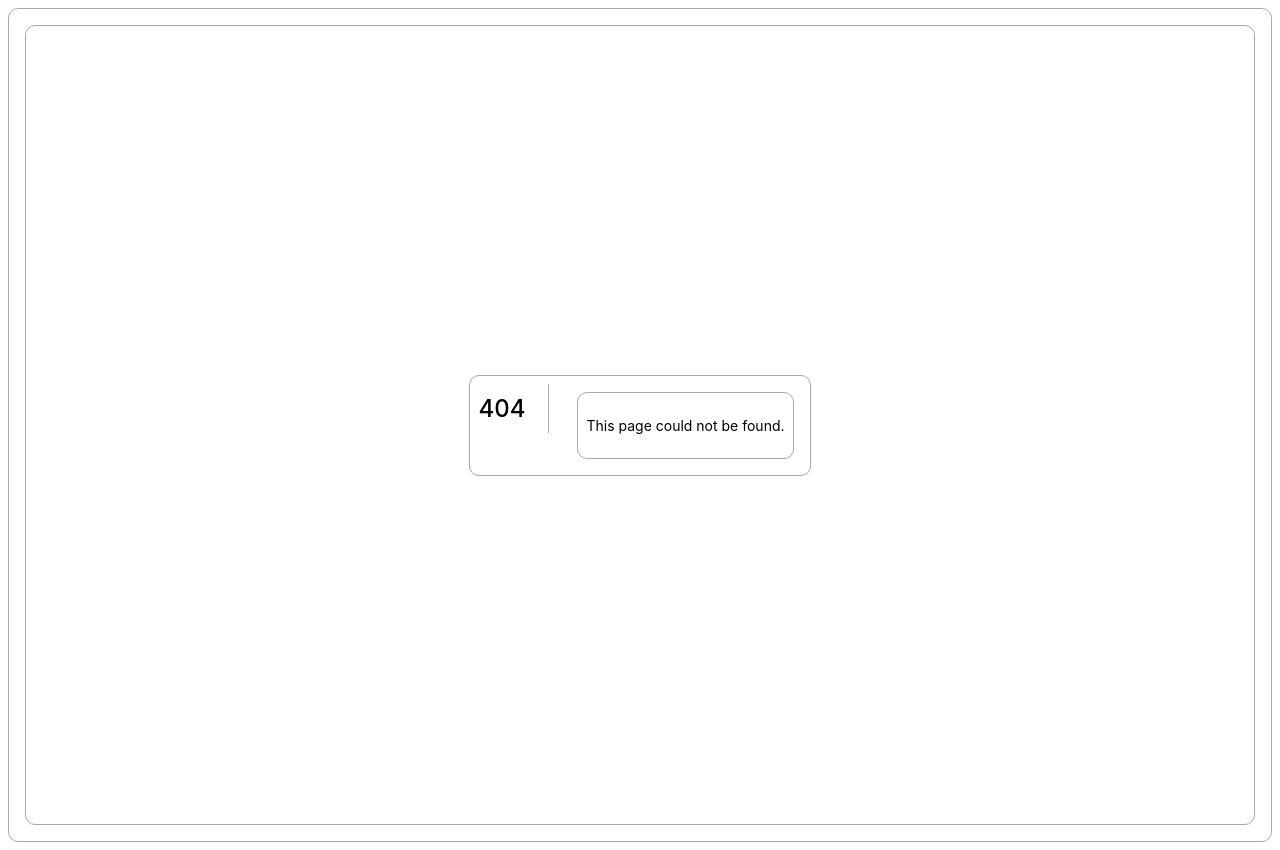
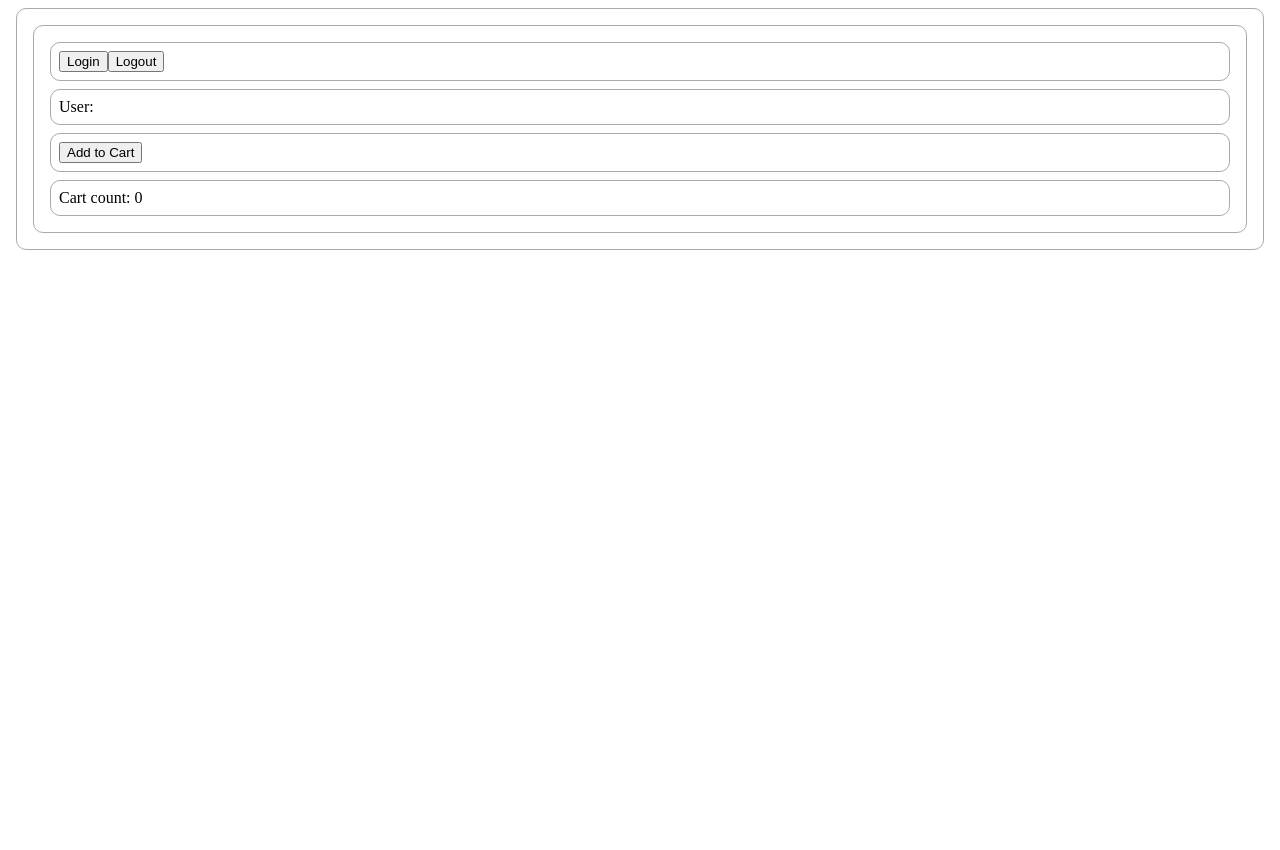
Before and after one commit to jackpark-dev/mastering-context, a Next.js app: page /ecommerce/ecommerce-context in a window 1280 px wide. Before the commit this address had no page. After the commit the page ends 800 px from the top, so only its background shows below. Built offline with nearby package versions, Linux system fonts and the light colour scheme.

Commit message:
create StoreContext

```diff
--- /dev/null
+++ b/pages/ecommerce/ecommerce-context.js
@@ -0,0 +1,58 @@
+import {
+  useLogin,
+  useLogout,
+  useAddToCart,
+  useUser,
+  useCartCount,
+  StoreContextProvider,
+} from "./store-context";
+
+const LoginSection = () => {
+  const login = useLogin();
+  const logout = useLogout();
+
+  return (
+    <div>
+      <button onClick={login}>Login</button>
+      <button onClick={logout}>Logout</button>
+    </div>
+  );
+};
+
+const UserSection = () => {
+  const user = useUser();
+  return <div>User: {user}</div>;
+};
+
+const AddToCartSection = () => {
+  const addToCart = useAddToCart();
+  return (
+    <div>
+      <button onClick={addToCart}>Add to Cart</button>
+    </div>
+  );
+};
+
+const CartCountSection = () => {
+  const cartCount = useCartCount();
+  return <div>Cart count: {cartCount}</div>;
+};
+
+export function ContextPage() {
+  return (
+    <div>
+      <LoginSection />
+      <UserSection />
+      <AddToCartSection />
+      <CartCountSection />
+    </div>
+  );
+}
+
+export default function ContextPageWrapper() {
+  return (
+    <StoreContextProvider>
+      <ContextPage />
+    </StoreContextProvider>
+  );
+}
--- a/pages/ecomerce/store-context.js
+++ b/pages/ecommerce/store-context.js
@@ -1,4 +1,4 @@
-import React, { useState, createContext } from "react";
+import React, { useState, createContext, useContext } from "react";
 
 const useStore = () => {
   const [user, setUser] = useState("");
@@ -21,9 +21,9 @@ export const StoreContextProvider = ({ children }) => {
   );
 };
 
-export const useLogin = () => useStore((state) => state.login);
-export const useLogout = () => useStore((state) => state.logout);
-export const useAddToCart = () => useStore((state) => state.addToCart);
+export const useLogin = () => useContext(StoreContext).login;
+export const useLogout = () => useContext(StoreContext).logout;
+export const useAddToCart = () => useContext(StoreContext).addToCart;
 
-export const useUser = () => useStore((state) => state.user);
-export const useCartCount = () => useStore((state) => state.cartCount);
+export const useUser = () => useContext(StoreContext).user;
+export const useCartCount = () => useContext(StoreContext).cartCount;
```
Also changed, not shown: pages/counter/counter-use-state.js (+4 -6 lines), pages/ecomerce/ecomerce-context.js (deleted).
